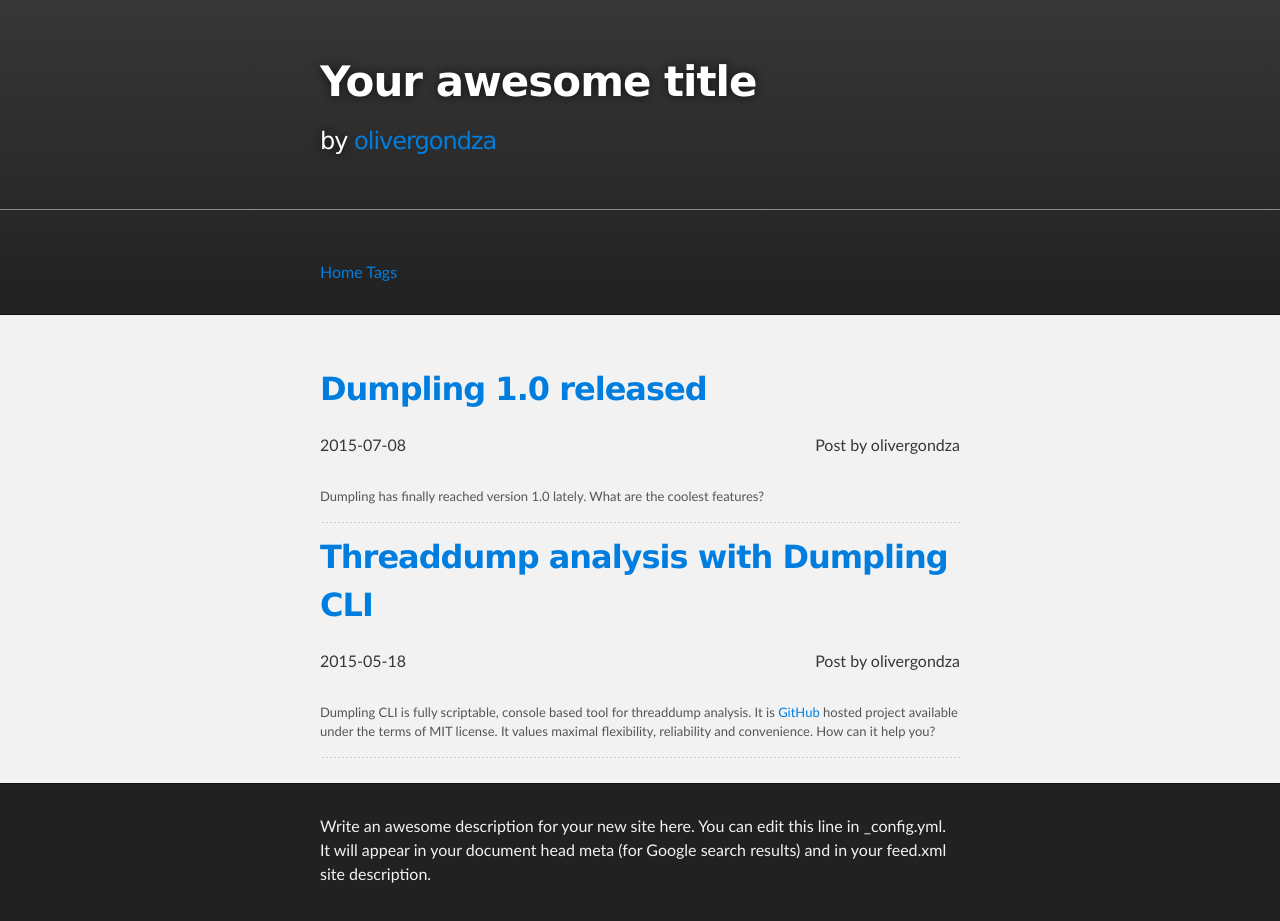
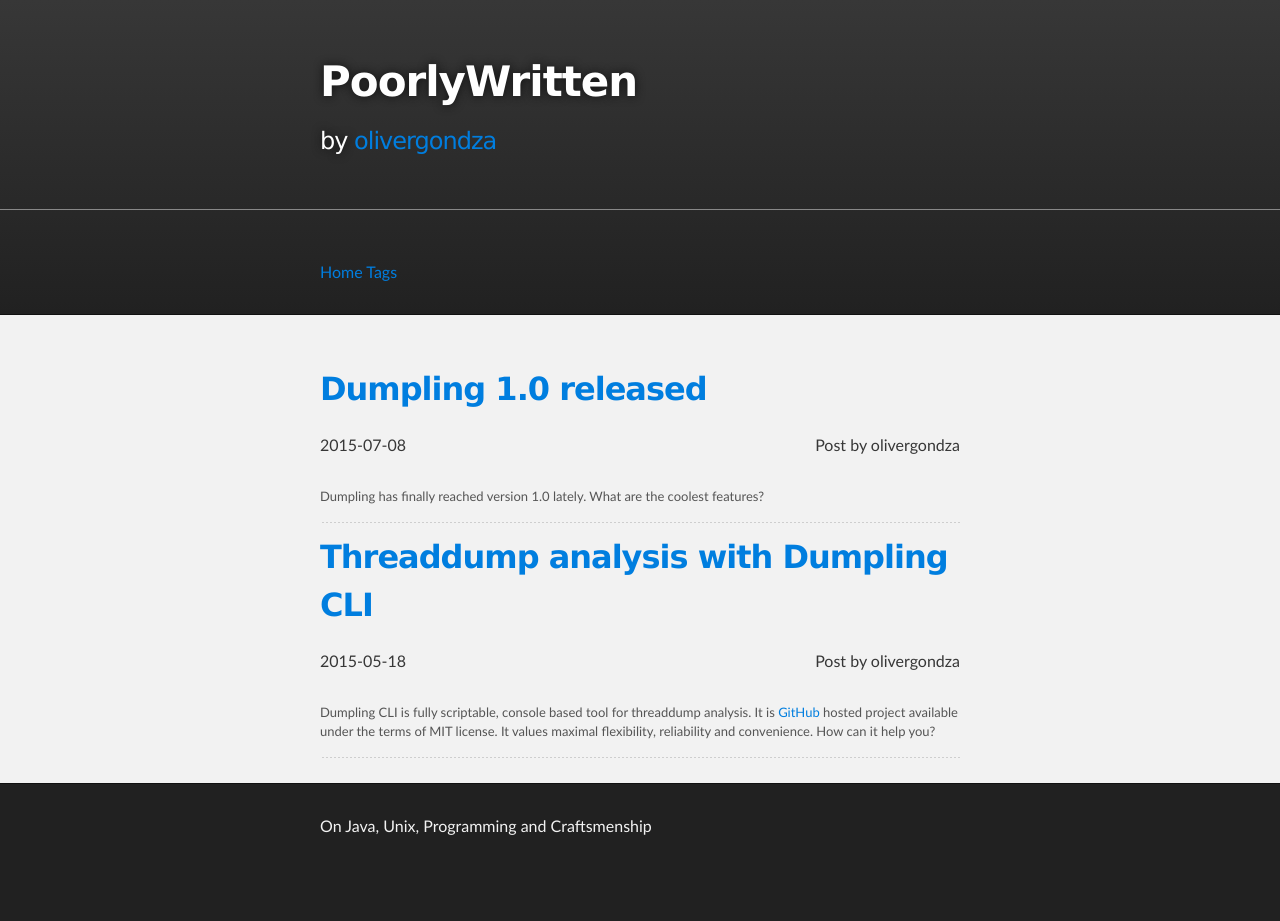
Before and after one commit to olivergondza/olivergondza.github.io, a Jekyll site: the page built from index.md, in a window 1280 px wide. Built offline with Jekyll 4.4.1, drawn with Linux system fonts in a browser that asks for light colours; after the commit the page ends 900 px from its top, so only the background shows below that.

Commit message:
fill meta

```diff
--- a/_config.yml
+++ b/_config.yml
@@ -1,19 +1,9 @@
-# Welcome to Jekyll!
-#
-# This config file is meant for settings that affect your whole blog, values
-# which you are expected to set up once and rarely need to edit after that.
-# For technical reasons, this file is *NOT* reloaded automatically when you use
-# 'jekyll serve'. If you change this file, please restart the server process.
 
 # Site settings
-title: Your awesome title
-email: your-email@domain.com
-description: > # this means to ignore newlines until "baseurl:"
-  Write an awesome description for your new site here. You can edit this
-  line in _config.yml. It will appear in your document head meta (for
-  Google search results) and in your feed.xml site description.
-baseurl: "" # the subpath of your site, e.g. /blog
-url: "http://yourdomain.com" # the base hostname & protocol for your site
+title: PoorlyWritten
+description: "On Java, Unix, Programming and Craftsmenship"
+baseurl: ""
+url: ""
 github_username:  olivergondza
 
 # Build settings
```
